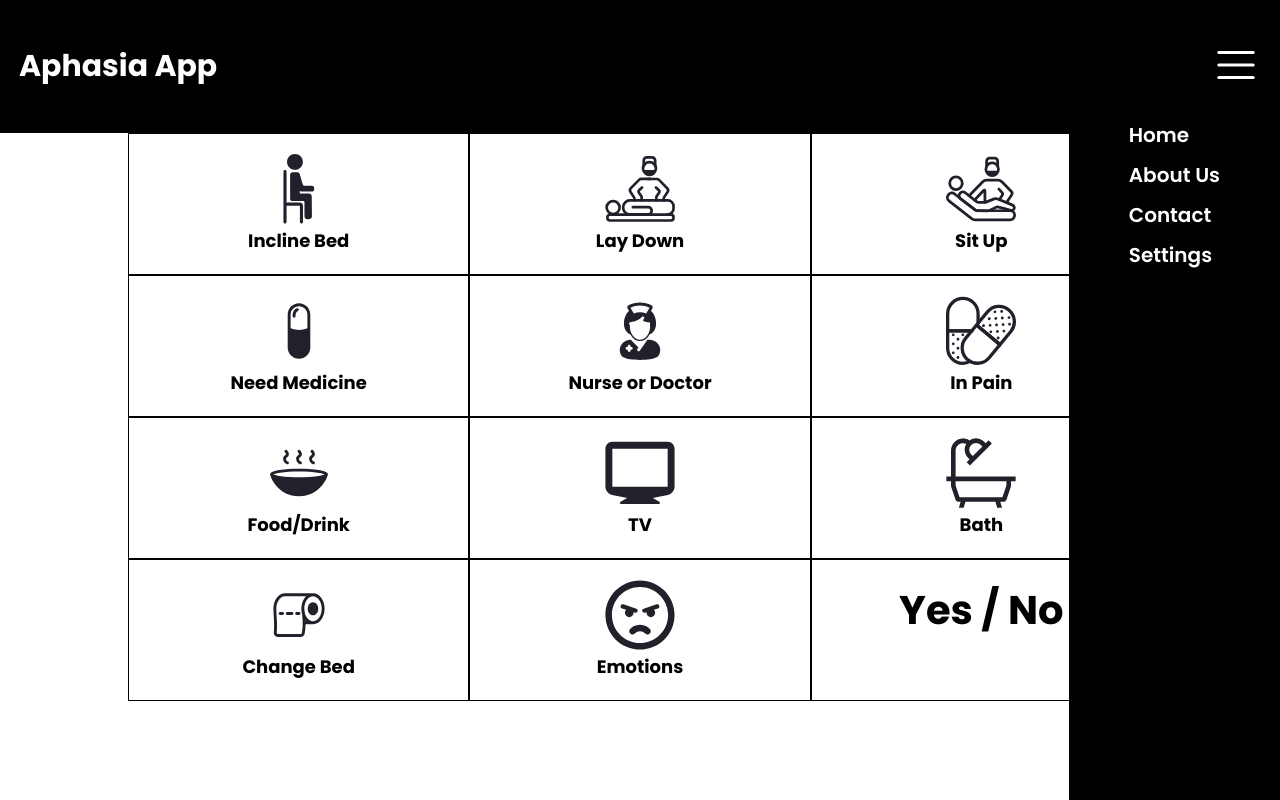
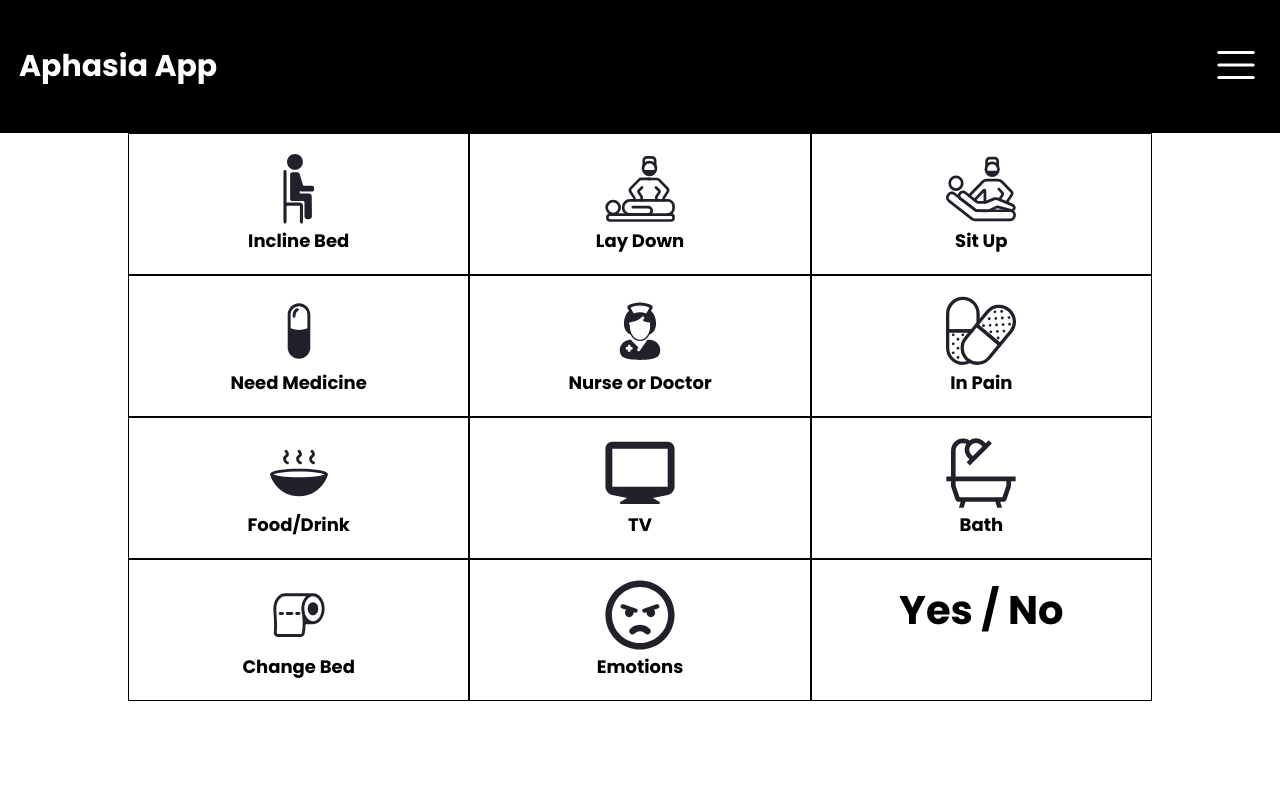
Before and after one commit to kellycesario/aphasia-app, a React (Vite) app: page / in a window 1280 px wide. Built offline with nearby package versions, Linux system fonts and the light colour scheme.

Commit message:
create function to open and close menu

```diff
--- a/src/components/organisms/Header/index.jsx
+++ b/src/components/organisms/Header/index.jsx
@@ -1,22 +1,30 @@
-import React from 'react';
+import React, { useState } from 'react';
 import './styles.scss';
 
 const Header = () => {
+  const [isMenuOpen, setIsMenuOpen] = useState(false);
+
+  const onToggleHandler = () => {
+    setIsMenuOpen(!isMenuOpen);
+  };
+
   return (
     <header className="mainHeader">
       <div className="mainHeader__container">
         <h2 className="mainHeader__logo">Aphasia App</h2>
         <nav className="mainHeader__nav">
           <ul
-            className="mainHeader__list mainHeader__list--active"
-            aria-expanded="false"
+            className={`mainHeader__list ${
+              isMenuOpen && 'mainHeader__list--active'
+            }`}
+            aria-expanded={isMenuOpen}
           >
             <li className="mainHeader__item">Home</li>
             <li className="mainHeader__item">About Us</li>
             <li className="mainHeader__item">Contact</li>
             <li className="mainHeader__item">Settings</li>
           </ul>
-          <button className="mainHeader__toggle">
+          <button className="mainHeader__toggle" onClick={onToggleHandler}>
             <img src="/assets/img/Toggle.svg" alt="toggle menu" />
           </button>
         </nav>
```
